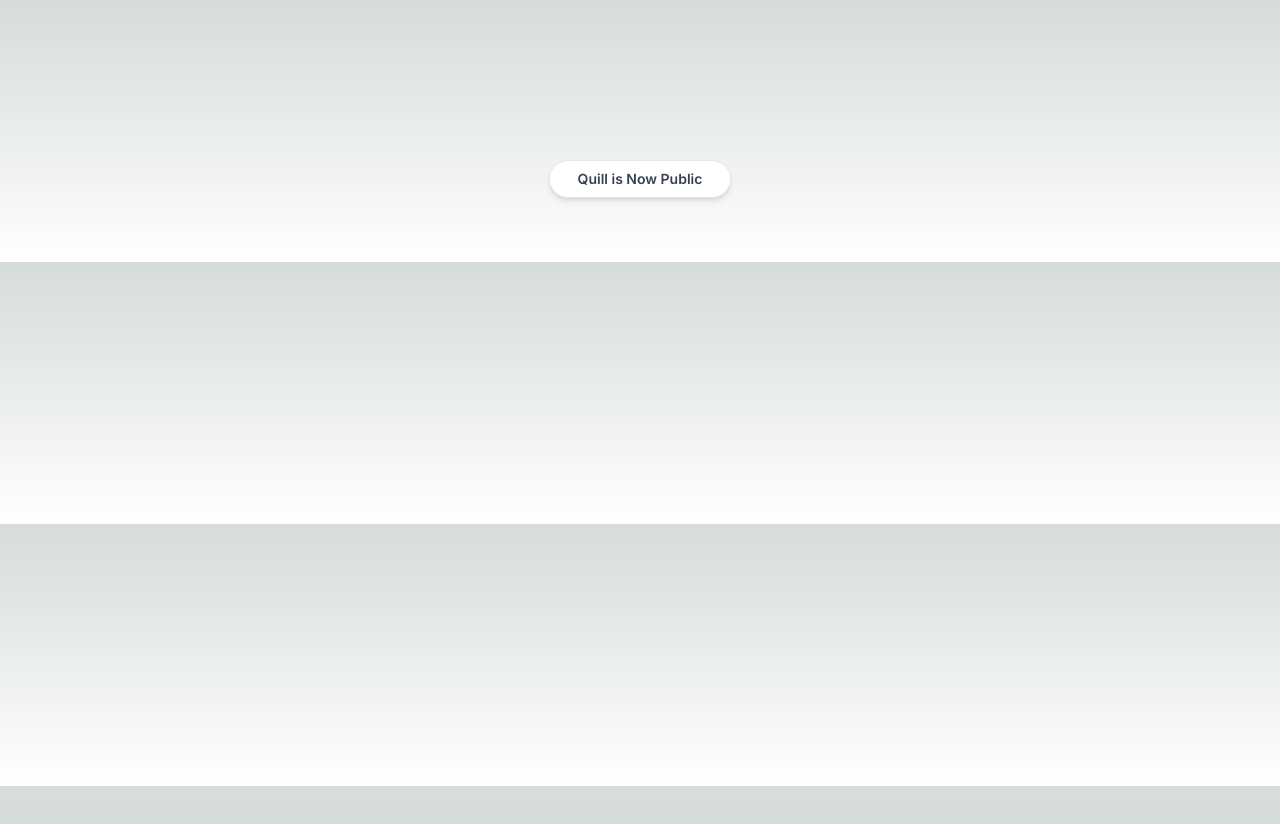
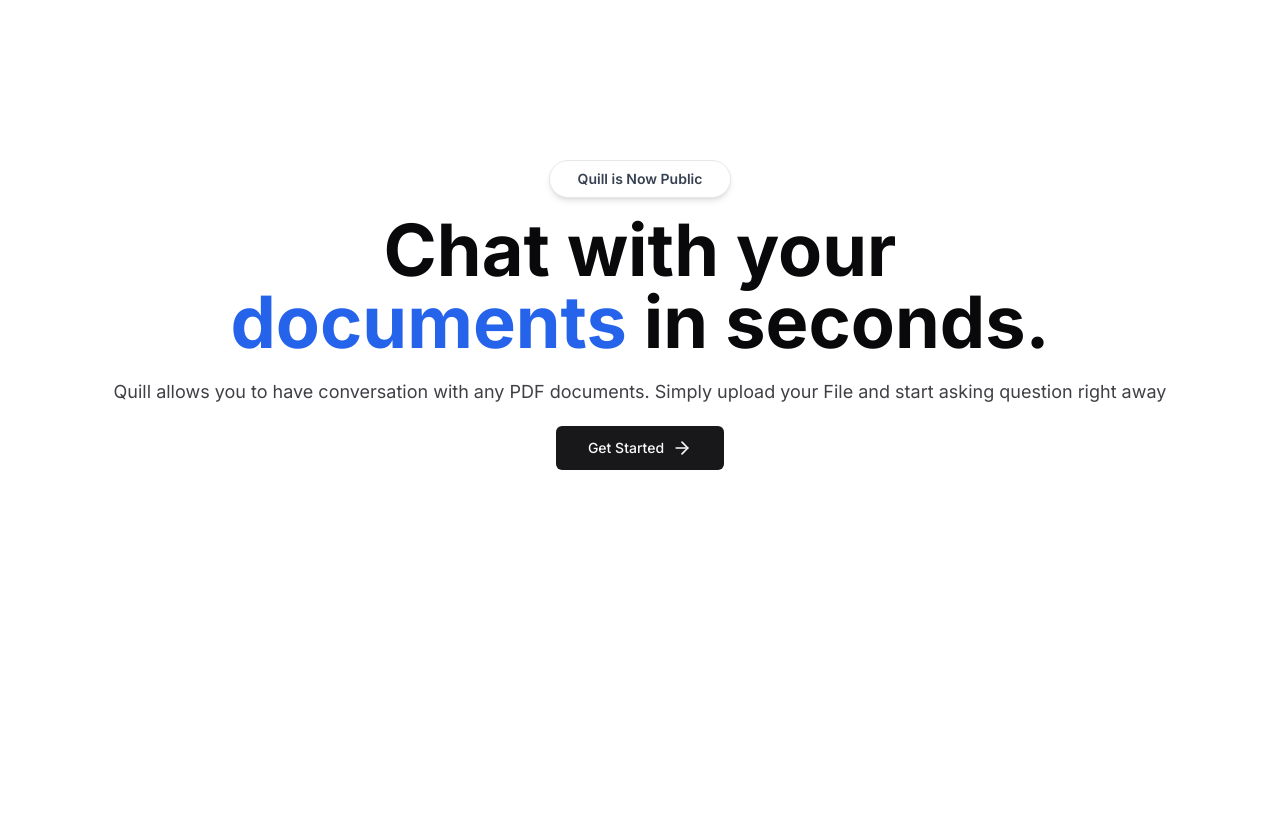
Before and after one commit to tejasvi8686/Quill_Next.js, a Next.js app: page / in a window 1280 px wide. Shown: the top 824 px of the page. Before the commit the page ends 800 px from the top, so only its background shows below. Built offline with nearby package versions, Linux system fonts and the light colour scheme.

Commit message:
landing page done

```diff
--- a/src/app/globals.css
+++ b/src/app/globals.css
@@ -2,26 +2,75 @@
 @tailwind components;
 @tailwind utilities;
 
-:root {
-  --foreground-rgb: 0, 0, 0;
-  --background-start-rgb: 214, 219, 220;
-  --background-end-rgb: 255, 255, 255;
-}
+@layer base {
+  :root {
+    --background: 0 0% 100%;
+    --foreground: 240 10% 3.9%;
 
-@media (prefers-color-scheme: dark) {
-  :root {
-    --foreground-rgb: 255, 255, 255;
-    --background-start-rgb: 0, 0, 0;
-    --background-end-rgb: 0, 0, 0;
+    --card: 0 0% 100%;
+    --card-foreground: 240 10% 3.9%;
+
+    --popover: 0 0% 100%;
+    --popover-foreground: 240 10% 3.9%;
+
+    --primary: 240 5.9% 10%;
+    --primary-foreground: 0 0% 98%;
+
+    --secondary: 240 4.8% 95.9%;
+    --secondary-foreground: 240 5.9% 10%;
+
+    --muted: 240 4.8% 95.9%;
+    --muted-foreground: 240 3.8% 46.1%;
+
+    --accent: 240 4.8% 95.9%;
+    --accent-foreground: 240 5.9% 10%;
+
+    --destructive: 0 84.2% 60.2%;
+    --destructive-foreground: 0 0% 98%;
+
+    --border: 240 5.9% 90%;
+    --input: 240 5.9% 90%;
+    --ring: 240 10% 3.9%;
+
+    --radius: 0.5rem;
+  }
+
+  .dark {
+    --background: 240 10% 3.9%;
+    --foreground: 0 0% 98%;
+
+    --card: 240 10% 3.9%;
+    --card-foreground: 0 0% 98%;
+
+    --popover: 240 10% 3.9%;
+    --popover-foreground: 0 0% 98%;
+
+    --primary: 0 0% 98%;
+    --primary-foreground: 240 5.9% 10%;
+
+    --secondary: 240 3.7% 15.9%;
+    --secondary-foreground: 0 0% 98%;
+
+    --muted: 240 3.7% 15.9%;
+    --muted-foreground: 240 5% 64.9%;
+
+    --accent: 240 3.7% 15.9%;
+    --accent-foreground: 0 0% 98%;
+
+    --destructive: 0 62.8% 30.6%;
+    --destructive-foreground: 0 0% 98%;
+
+    --border: 240 3.7% 15.9%;
+    --input: 240 3.7% 15.9%;
+    --ring: 240 4.9% 83.9%;
   }
 }
 
-body {
-  color: rgb(var(--foreground-rgb));
-  background: linear-gradient(
-      to bottom,
-      transparent,
-      rgb(var(--background-end-rgb))
-    )
-    rgb(var(--background-start-rgb));
+@layer base {
+  * {
+    @apply border-border;
+  }
+  body {
+    @apply bg-background text-foreground;
+  }
 }
--- a/src/app/layout.tsx
+++ b/src/app/layout.tsx
@@ -1,6 +1,7 @@
 import type { Metadata } from 'next'
 import { Inter } from 'next/font/google'
 import './globals.css'
+import { cn } from '@/lib/utils';
 
 const inter = Inter({ subsets: ['latin'] })
 
@@ -15,8 +16,8 @@
   children: React.ReactNode
 }) {
   return (
-    <html lang="en">
-      <body className={inter.className}>{children}</body>
+    <html lang="en" className='light'>
+      <body className={cn('min-h-screen font-sans antialiased grainy', inter.className)}>{children}</body>
     </html>
   )
 }
--- a/src/app/page.tsx
+++ b/src/app/page.tsx
@@ -1,13 +1,45 @@
 import MaxWidthWrapper from "@/components/MaxWidthWrapper";
+import Link from "next/link";
+import { ArrowRight } from "lucide-react";
+import { buttonVariants } from "@/components/ui/button";
+import Image from "next/image";
 
 export default function Home() {
   return (
+    <>
+      {" "}
       <MaxWidthWrapper className="mb-12 mt-28 sm:mt-40 flex flex-col items-center justify-center text-center">
         <div className="mx-auto mb-4 flex max-w-fit items-center justify-center space-x-2 overflow-hidden rounded-full border border-gray-200 bg-white px-7 py-2 shadow-md backdrop-blur transition-all hover:border-gray-300 hover:bg-white/50">
-    <p className="text-sm font-semibold text-gray-700 ">
+          <p className="text-sm animate-in font-semibold text-gray-700 ">
             Quill is Now Public
           </p>
         </div>
+        <h1 className="max-w-4xl text-5xl font-bold md:text-6xl lg:text-7xl">
+          Chat with your <span className="text-blue-600">documents</span> in
+          seconds.
+        </h1>
+        <p className="mt-5 max-w-prpose text-zinc-700 sm:text-lg">
+          Quill allows you to have conversation with any PDF documents. Simply
+          upload your File and start asking question right away
+        </p>
+
+        <Link
+          className={buttonVariants({
+            size: "lg",
+            className: "mt-5",
+          })}
+          href="/dashboard"
+          target="_blank"
+        >
+          Get Started <ArrowRight className="ml-2 h-5 w-5" />
+        </Link>
       </MaxWidthWrapper>
+      {/* values propstion section */}
+      <div>
+        <div className="realtive isolate">
+          <div aria-hidden= "true" className="pointer-events-none absolute inset x-0 -top-40 -z-10 tranform-gpu overflow-hidden blur-3xl sm:-top-80"></div>
+        </div>
+      </div>
+    </>
   );
 }
--- /dev/null
+++ b/src/components/ui/button.tsx
@@ -0,0 +1,56 @@
+import * as React from "react"
+import { Slot } from "@radix-ui/react-slot"
+import { cva, type VariantProps } from "class-variance-authority"
+
+import { cn } from "@/lib/utils"
+
+const buttonVariants = cva(
+  "inline-flex items-center justify-center whitespace-nowrap rounded-md text-sm font-medium ring-offset-background transition-colors focus-visible:outline-none focus-visible:ring-2 focus-visible:ring-ring focus-visible:ring-offset-2 disabled:pointer-events-none disabled:opacity-50",
+  {
+    variants: {
+      variant: {
+        default: "bg-primary text-primary-foreground hover:bg-primary/90",
+        destructive:
+          "bg-destructive text-destructive-foreground hover:bg-destructive/90",
+        outline:
+          "border border-input bg-background hover:bg-accent hover:text-accent-foreground",
+        secondary:
+          "bg-secondary text-secondary-foreground hover:bg-secondary/80",
+        ghost: "hover:bg-accent hover:text-accent-foreground",
+        link: "text-primary underline-offset-4 hover:underline",
+      },
+      size: {
+        default: "h-10 px-4 py-2",
+        sm: "h-9 rounded-md px-3",
+        lg: "h-11 rounded-md px-8",
+        icon: "h-10 w-10",
+      },
+    },
+    defaultVariants: {
+      variant: "default",
+      size: "default",
+    },
+  }
+)
+
+export interface ButtonProps
+  extends React.ButtonHTMLAttributes<HTMLButtonElement>,
+    VariantProps<typeof buttonVariants> {
+  asChild?: boolean
+}
+
+const Button = React.forwardRef<HTMLButtonElement, ButtonProps>(
+  ({ className, variant, size, asChild = false, ...props }, ref) => {
+    const Comp = asChild ? Slot : "button"
+    return (
+      <Comp
+        className={cn(buttonVariants({ variant, size, className }))}
+        ref={ref}
+        {...props}
+      />
+    )
+  }
+)
+Button.displayName = "Button"
+
+export { Button, buttonVariants }
--- a/src/lib/utils.ts
+++ b/src/lib/utils.ts
@@ -1,6 +1,6 @@
-import clsx from "clsx";
-import { twMerge } from "tailwind-merge";
+import { type ClassValue, clsx } from "clsx"
+import { twMerge } from "tailwind-merge"
 
-export function cn(...inputs: Parameters<typeof clsx>) {
-  return twMerge(clsx(...inputs));
+export function cn(...inputs: ClassValue[]) {
+  return twMerge(clsx(inputs))
 }
--- a/tailwind.config.ts
+++ b/tailwind.config.ts
@@ -1,20 +1,80 @@
-import type { Config } from 'tailwindcss'
+import type { Config } from "tailwindcss"
 
-const config: Config = {
+const config = {
+  darkMode: ["class"],
   content: [
-    './src/pages/**/*.{js,ts,jsx,tsx,mdx}',
-    './src/components/**/*.{js,ts,jsx,tsx,mdx}',
-    './src/app/**/*.{js,ts,jsx,tsx,mdx}',
-  ],
+    './pages/**/*.{ts,tsx}',
+    './components/**/*.{ts,tsx}',
+    './app/**/*.{ts,tsx}',
+    './src/**/*.{ts,tsx}',
+	],
+  prefix: "",
   theme: {
+    container: {
+      center: true,
+      padding: "2rem",
+      screens: {
+        "2xl": "1400px",
+      },
+    },
     extend: {
-      backgroundImage: {
-        'gradient-radial': 'radial-gradient(var(--tw-gradient-stops))',
-        'gradient-conic':
-          'conic-gradient(from 180deg at 50% 50%, var(--tw-gradient-stops))',
+      colors: {
+        border: "hsl(var(--border))",
+        input: "hsl(var(--input))",
+        ring: "hsl(var(--ring))",
+        background: "hsl(var(--background))",
+        foreground: "hsl(var(--foreground))",
+        primary: {
+          DEFAULT: "hsl(var(--primary))",
+          foreground: "hsl(var(--primary-foreground))",
+        },
+        secondary: {
+          DEFAULT: "hsl(var(--secondary))",
+          foreground: "hsl(var(--secondary-foreground))",
+        },
+        destructive: {
+          DEFAULT: "hsl(var(--destructive))",
+          foreground: "hsl(var(--destructive-foreground))",
+        },
+        muted: {
+          DEFAULT: "hsl(var(--muted))",
+          foreground: "hsl(var(--muted-foreground))",
+        },
+        accent: {
+          DEFAULT: "hsl(var(--accent))",
+          foreground: "hsl(var(--accent-foreground))",
+        },
+        popover: {
+          DEFAULT: "hsl(var(--popover))",
+          foreground: "hsl(var(--popover-foreground))",
+        },
+        card: {
+          DEFAULT: "hsl(var(--card))",
+          foreground: "hsl(var(--card-foreground))",
+        },
+      },
+      borderRadius: {
+        lg: "var(--radius)",
+        md: "calc(var(--radius) - 2px)",
+        sm: "calc(var(--radius) - 4px)",
+      },
+      keyframes: {
+        "accordion-down": {
+          from: { height: "0" },
+          to: { height: "var(--radix-accordion-content-height)" },
+        },
+        "accordion-up": {
+          from: { height: "var(--radix-accordion-content-height)" },
+          to: { height: "0" },
+        },
+      },
+      animation: {
+        "accordion-down": "accordion-down 0.2s ease-out",
+        "accordion-up": "accordion-up 0.2s ease-out",
       },
     },
   },
-  plugins: [],
-}
+  plugins: [require("tailwindcss-animate")],
+} satisfies Config
+
 export default config
```
Also changed, not shown: package.json (+60 -7 lines), components.json (added), 1 other file (tests, documents, lock files or other folders). Lines whose indentation alone changed are shown as unchanged.
